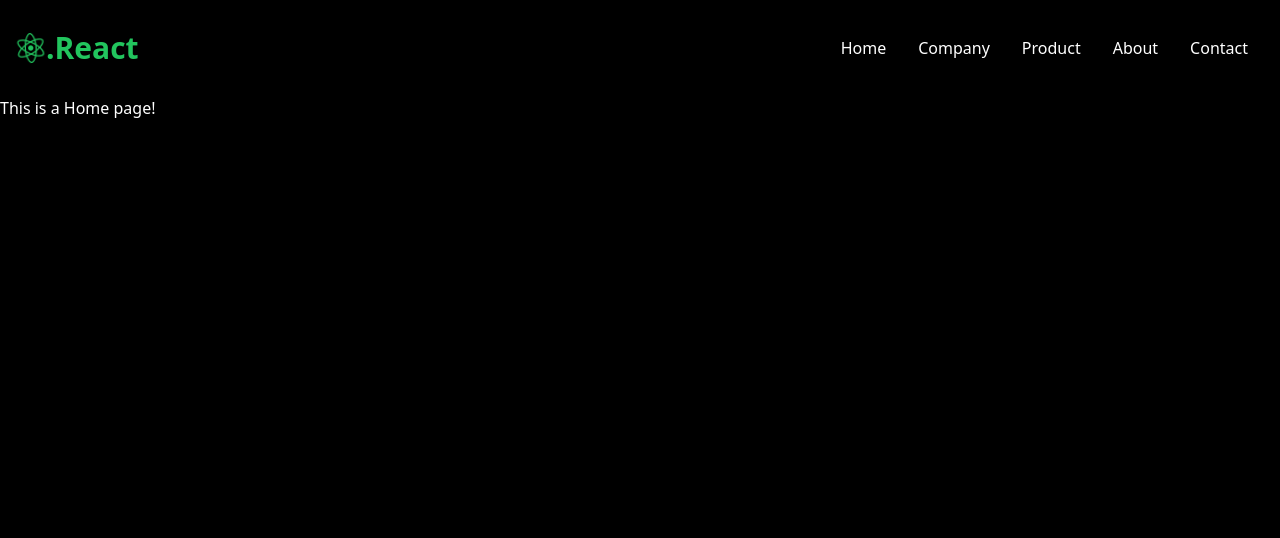
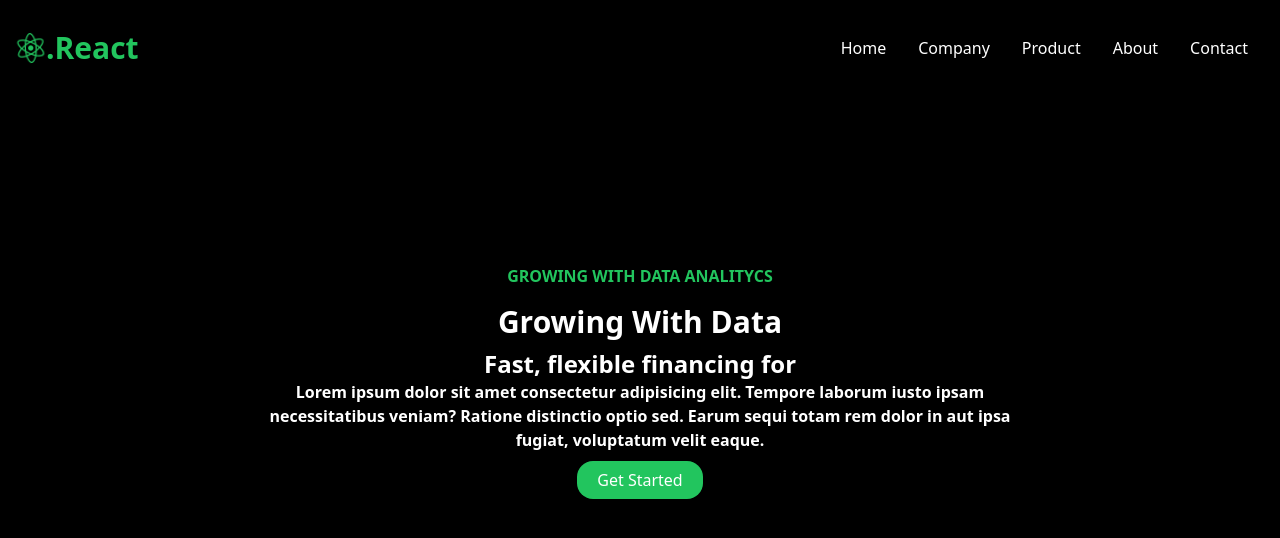
Before and after one commit to mukhammedaliametov/tailwind-web, a React (Vite) app: page / in a window 1280 px wide. Shown: the top 538 px of the page. Built offline with nearby package versions, Linux system fonts and the light colour scheme.

Commit message:
create home page! :)

```diff
--- /dev/null
+++ b/src/Layouts/Button.jsx
@@ -0,0 +1,12 @@
+import React from "react";
+import { Link } from "react-router-dom";
+
+const Button = (props) => {
+  return (
+    <Link className="text-center px-5 max-w-[180px] cursor-pointer py-2 mt-5 text-bold bg-green-500 rounded-2xl">
+      {props.title}
+    </Link>
+  );
+};
+
+export default Button;
--- a/src/Layouts/Navbar.jsx
+++ b/src/Layouts/Navbar.jsx
@@ -21,7 +21,7 @@ const Navbar = () => {
   return (
     <>
       <div className="flex max-w-[1330px] h-24 mx-auto justify-between items-center p-4 text-white">
-        <Link to="/" className="w-full text-3xl text-green-500 font-bold">
+        <Link to="/" className="w-full text-3xl text-green-500 font-bold" onClick={closeNav}>
           <i class="fa-brands fa-react fa-spin"></i>.React
         </Link>
         <ul className="sm:flex hidden">
--- a/src/Pages/Home.jsx
+++ b/src/Pages/Home.jsx
@@ -1,10 +1,24 @@
-import React from 'react';
+import React from "react";
+import Button from "../Layouts/Button";
 
 const Home = () => {
   return (
-    <div>
-      This is a Home page!
-    </div>
+    <>
+      <div className="max-w-[800px] w-full  mx-auto text-center ">
+        <p className="text-green-500 font-bold uppercase p-2 mt-[10rem]">
+          Growing With Data Analitycs
+        </p>
+        <p className="font-bold p-2 text-3xl">Growing With Data</p>
+        <p className="font-bold px-2 text-2xl">Fast, flexible financing for</p>
+        <p className="font-bold px-2 text-1xl text-black-500 mb-4">
+          Lorem ipsum dolor sit amet consectetur adipisicing elit. Tempore
+          laborum iusto ipsam necessitatibus veniam? Ratione distinctio optio
+          sed. Earum sequi totam rem dolor in aut ipsa fugiat, voluptatum velit
+          eaque.
+        </p>
+        <Button title={'Get Started'} />
+      </div>
+    </>
   );
 };
 
```
Also changed, not shown: src/Layouts/Footer.jsx (added).
